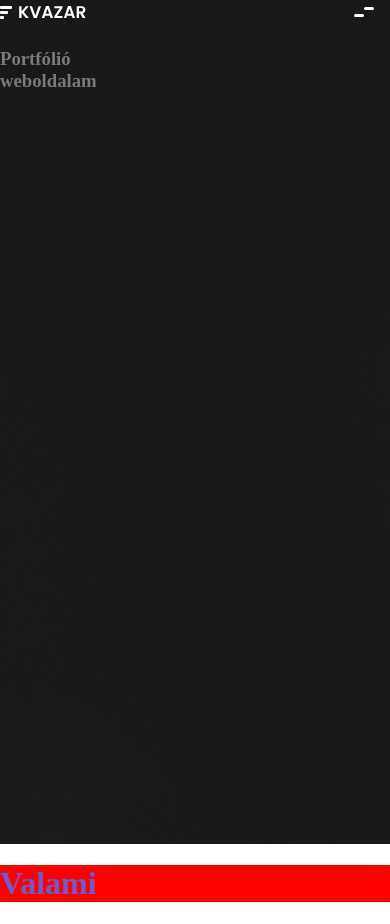
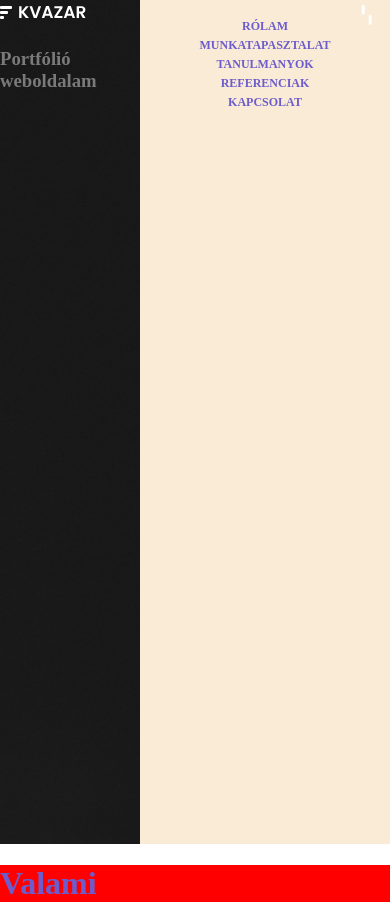
Before and after one commit to GretaFa/portfolio, a plain HTML site: page index.html in a window 390 px wide. Both pictures are taken after a click on the element 364 px from the left and 14 px from the top of the page. Drawn offline with Linux system fonts and the light colour scheme.

Commit message:
menu js and css added

```diff
--- a/css/style.css
+++ b/css/style.css
@@ -36,6 +36,14 @@ ul {
     width: 100%;
     margin: auto;
     background-color: red;
+}
+
+.rotate-90 {
+    -moz-transform: rotate(90deg);
+    -webkit-transform: rotate(90deg);
+    -o-transform: rotate(90deg);
+    -ms-transform: rotate(90deg);
+    transform: rotate(90deg);
 }
 
 .p-base {
@@ -93,10 +101,30 @@ ul {
 
 .menu {
     display: none;
+    height: 100%;
+    right: 0;
+    position: fixed;
+    background-color: antiquewhite;
+    top: 0;
+    transition: -webkit-transform .5s ease;
+    transition: transform .5s ease;
+    -webkit-transform: translateX(330px);
+    -ms-transform: translateX(330px);
+    transform: translateX(330px);
+    width: 250px;
+
+}
+
+.menu.show {
+    display: block;
+    -webkit-transform: translateX(0%);
+    -ms-transform: translateX(0%);
+    transform: translateX(0%);
 }
 
 .svg-wrapper {
     padding: 0.2rem 1rem;
+    z-index: 1;
 }
 
 
--- a/index.html
+++ b/index.html
@@ -5,7 +5,7 @@
     <meta http-equiv="X-UA-Compatible" content="IE=edge">
     <meta name="viewport" content="width=device-width, initial-scale=1.0">
     <link rel="stylesheet" href="./css/style.css">
-    <script src="./js/index.js"></script>
+
     <title>Portfólió oldal</title>
 </head>
 <body>
@@ -15,11 +15,11 @@
                 <div>
                     <img src="./images/svg/logo.svg" alt="Weboldalam logoja">
                 </div>
-                <div class="lg-hidden svg-wrapper cursor-pointer" id="svgWrapper">
+                <div class="lg-hidden svg-wrapper cursor-pointer" id="mobileMenuSvg">
                     <img src="./images/svg/hamburger-menu.svg" alt="hamburger-menu">
                 </div>
             </div>
-            <div class="menu">
+            <div class="menu" id="menu">
                 <ul class="main-navbar flex-between">
                     <li class="nav-item">
                         <a class="nav-link" href="#rolam">Rólam</a>
@@ -51,6 +51,6 @@
         <h1 class="primary-blue">Valami</h1>
     </main>
 
-
+    <script src="./js/index.js"></script>
 </body>
 </html>
--- /dev/null
+++ b/js/index.js
@@ -0,0 +1,11 @@
+
+var mobileMenuSvg = document.getElementById("mobileMenuSvg");
+var menu = document.getElementById("menu");
+
+console.log(menu);
+
+mobileMenuSvg.onclick = function () {
+    //mobileMenuSvg.classList.add("rotate-90");
+    mobileMenuSvg.classList.toggle("rotate-90");
+    menu.classList.toggle("show");
+}
```
